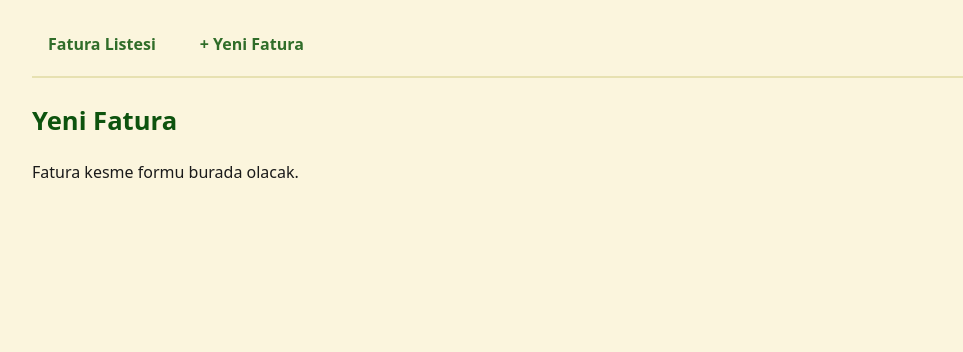
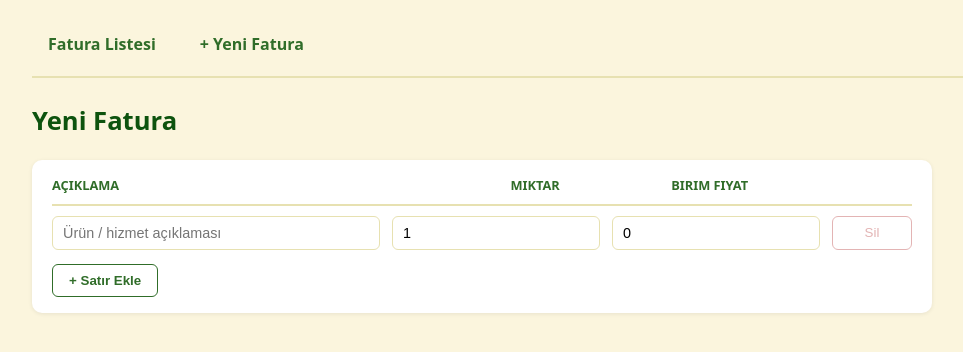
Before and after one commit to ErayErtac/fatura-liste, a React (Vite) app: page /yeni-fatura in a window 1280 px wide. Shown: the top 352 px of the page, without its empty margins (58-1021 px from the left). Built offline with nearby package versions, Linux system fonts and the light colour scheme.

Commit message:
Yeni Fatura sayfasi: FieldArray ile dinamik kalem satirlari eklendi

```diff
--- /dev/null
+++ b/src/pages/YeniFaturaSayfasi.module.scss
@@ -0,0 +1,70 @@
+.form {
+  max-width: 900px;
+}
+
+.kalemler {
+  background-color: #ffffff;
+  border-radius: 10px;
+  padding: 16px 20px;
+  box-shadow: 0 1px 4px rgba(0, 0, 0, 0.08);
+}
+
+.kalemBaslik {
+  display: grid;
+  grid-template-columns: 3fr 1fr 1fr 80px;
+  gap: 12px;
+  font-size: 0.8rem;
+  font-weight: 700;
+  color: #306D29;
+  text-transform: uppercase;
+  padding-bottom: 8px;
+  border-bottom: 2px solid #E7E1B1;
+  margin-bottom: 10px;
+}
+
+.kalemSatiri {
+  display: grid;
+  grid-template-columns: 3fr 1fr 1fr 80px;
+  gap: 12px;
+  margin-bottom: 10px;
+
+  input {
+    border: 1px solid #E7E1B1;
+    border-radius: 6px;
+    padding: 8px 10px;
+    font-size: 0.9rem;
+
+    &:focus {
+      outline: none;
+      border-color: #0D530E;
+    }
+  }
+
+  button {
+    cursor: pointer;
+    border: 1px solid #b02a2a;
+    background-color: #ffffff;
+    color: #b02a2a;
+    border-radius: 6px;
+
+    &:disabled {
+      opacity: 0.35;
+      cursor: not-allowed;
+    }
+  }
+}
+
+.satirEkleButon {
+  cursor: pointer;
+  border: 1px solid #306D29;
+  background-color: #ffffff;
+  color: #306D29;
+  border-radius: 6px;
+  padding: 8px 16px;
+  font-weight: 600;
+  margin-top: 4px;
+
+  &:hover {
+    background-color: #FBF5DD;
+  }
+}
--- a/src/pages/YeniFaturaSayfasi.tsx
+++ b/src/pages/YeniFaturaSayfasi.tsx
@@ -1,8 +1,93 @@
+import { useRef } from 'react'
+import { Formik, Form, FieldArray } from 'formik'
+import type { FaturaKalemi } from '../models/invoice'
+import styles from './YeniFaturaSayfasi.module.scss'
+
+interface YeniFaturaFormValues {
+  kalemler: FaturaKalemi[]
+}
+
+function bosKalem(id: string): FaturaKalemi {
+  return { id, aciklama: '', miktar: 1, birimFiyat: 0 }
+}
+
 function YeniFaturaSayfasi() {
+  const kalemSayaci = useRef(0)
+
+  function yeniKalemId() {
+    kalemSayaci.current += 1
+    return `kalem-${kalemSayaci.current}`
+  }
+
+  const baslangicDegerleri: YeniFaturaFormValues = {
+    kalemler: [bosKalem('kalem-0')],
+  }
+
   return (
     <div>
       <h1>Yeni Fatura</h1>
-      <p>Fatura kesme formu burada olacak.</p>
+
+      <Formik
+        initialValues={baslangicDegerleri}
+        onSubmit={(degerler) => {
+          console.log(degerler)
+        }}
+      >
+        {({ values, setFieldValue }) => (
+          <Form className={styles.form}>
+            <FieldArray name="kalemler">
+              {({ push, remove }) => (
+                <div className={styles.kalemler}>
+                  <div className={styles.kalemBaslik}>
+                    <span>Açıklama</span>
+                    <span>Miktar</span>
+                    <span>Birim Fiyat</span>
+                    <span></span>
+                  </div>
+
+                  {values.kalemler.map((kalem, index) => (
+                    <div className={styles.kalemSatiri} key={kalem.id}>
+                      <input
+                        type="text"
+                        placeholder="Ürün / hizmet açıklaması"
+                        value={kalem.aciklama}
+                        onChange={(e) => setFieldValue(`kalemler.${index}.aciklama`, e.target.value)}
+                      />
+                      <input
+                        type="number"
+                        min={1}
+                        value={kalem.miktar}
+                        onChange={(e) => setFieldValue(`kalemler.${index}.miktar`, Number(e.target.value))}
+                      />
+                      <input
+                        type="number"
+                        min={0}
+                        value={kalem.birimFiyat}
+                        onChange={(e) => setFieldValue(`kalemler.${index}.birimFiyat`, Number(e.target.value))}
+                      />
+                      <button
+                        type="button"
+                        onClick={() => remove(index)}
+                        disabled={values.kalemler.length === 1}
+                      >
+                        Sil
+                      </button>
+                    </div>
+                  ))}
+
+                  <button
+                    type="button"
+                    className={styles.satirEkleButon}
+                    onClick={() => push(bosKalem(yeniKalemId()))}
+                  >
+                    + Satır Ekle
+                  </button>
+                </div>
+              )}
+            </FieldArray>
+          </Form>
+        )}
+      </Formik>
     </div>
   )
 }
```
Also changed, not shown: src/models/invoice.ts (+7 -0 lines).
